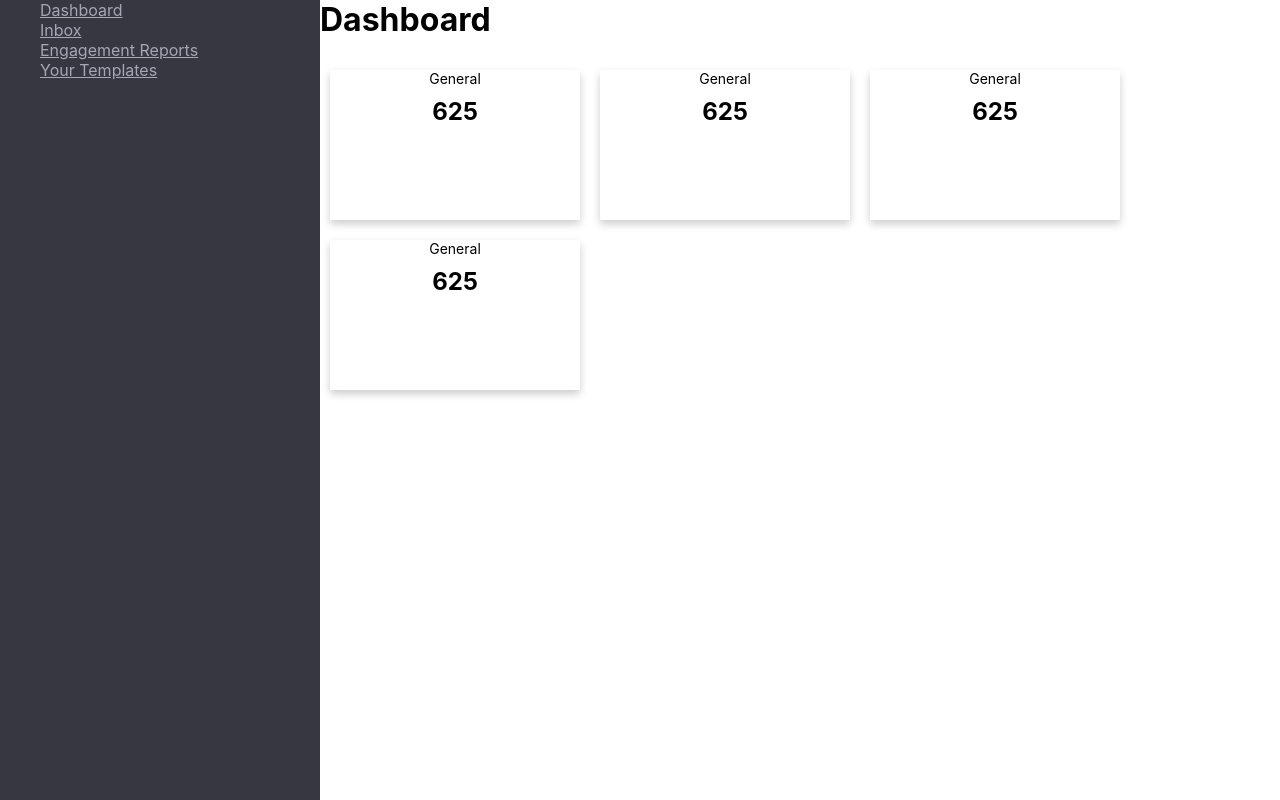
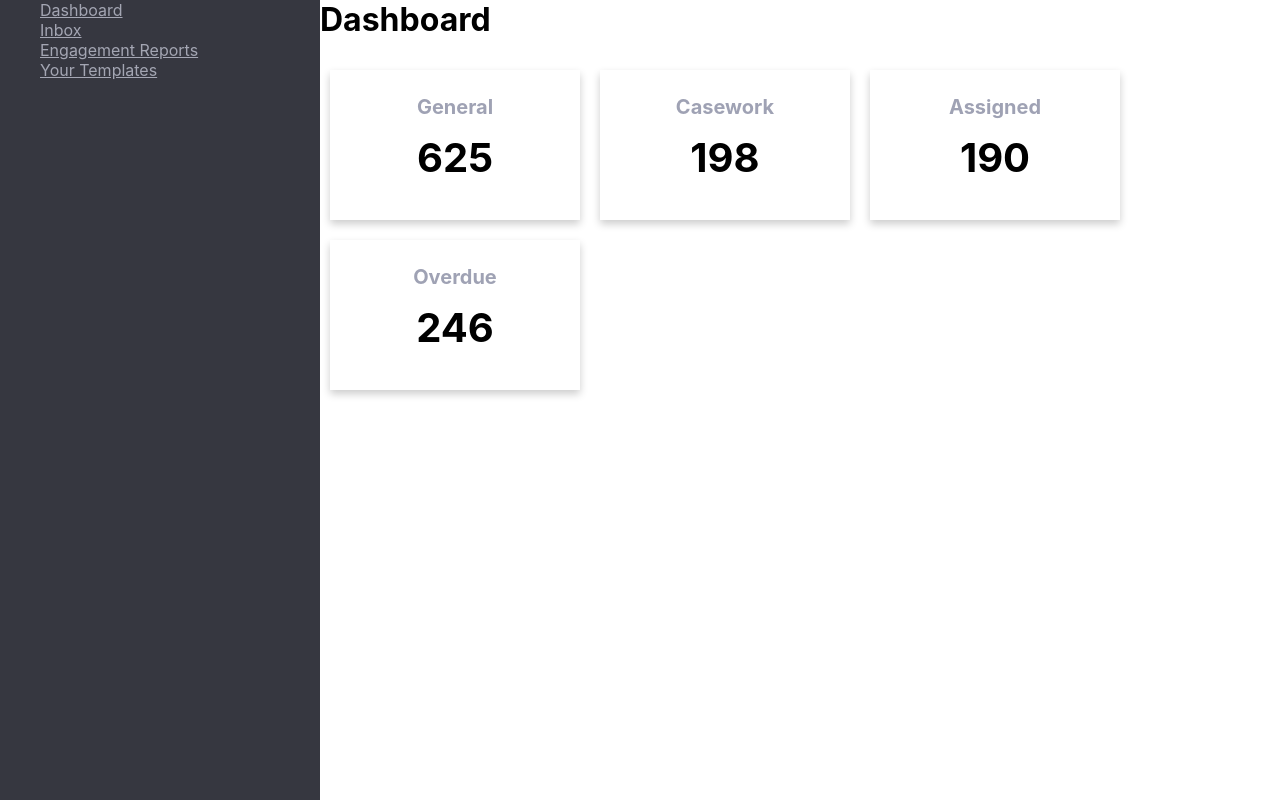
Before and after one commit to vinh-hua/civic-qa, a React (Create React App) app in the folder my-app/: page / in a window 1280 px wide. Built offline with nearby package versions, Linux system fonts and the light colour scheme.

Commit message:
pass props to stat cards

```diff
--- a/my-app/src/Dashboard/StatCard.css
+++ b/my-app/src/Dashboard/StatCard.css
@@ -8,11 +8,13 @@
 }
 
 .stat-card-title {
-    font-size: 14px;
-    font-weight: normal;
+    color: #9FA2B4;
+    font-weight: bold;
+    padding-top: 10%;
+    font-size: 20px;
 }
 
 .stat-card-data {
-    font-size: 24px;
+    font-size: 40px;
     font-weight: bold;
 }
--- a/my-app/src/Dashboard/StatCard.js
+++ b/my-app/src/Dashboard/StatCard.js
@@ -4,8 +4,8 @@ import './StatCard.css';
 const StatCard = (props) => {
     return (
         <div class="stat-card">
-            <h1 class="stat-card-title">General</h1>
-            <p class="stat-card-data">625</p>
+            <h1 class="stat-card-title">{props.title}</h1>
+            <p class="stat-card-data">{props.data}</p>
         </div>
     );
 }
--- a/my-app/src/Views/Dashboard.js
+++ b/my-app/src/Views/Dashboard.js
@@ -1,14 +1,15 @@
 import React from 'react';
 import StatCard from '../Dashboard/StatCard.js';
 
+// has placeholder values for StatCards
 function Dashboard() {
     return (
         <div>
             <h1>Dashboard</h1>
-            <StatCard></StatCard>
-            <StatCard></StatCard>
-            <StatCard></StatCard>
-            <StatCard></StatCard>
+            <StatCard title={"General"} data={625}></StatCard>
+            <StatCard title={"Casework"} data={198}></StatCard>
+            <StatCard title={"Assigned"} data={190}></StatCard>
+            <StatCard title={"Overdue"} data={246}></StatCard>
         </div>
     );
 }
```
